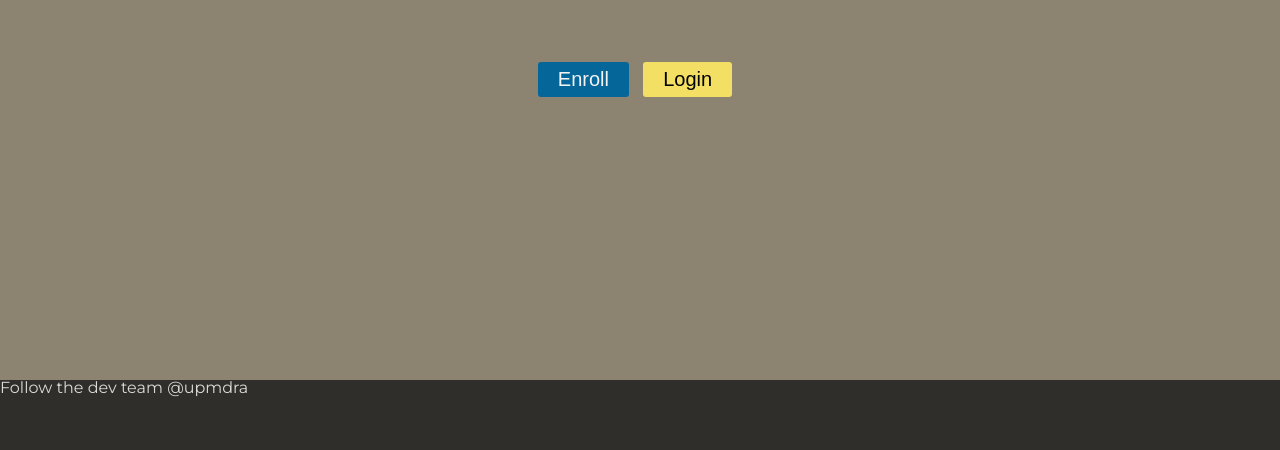
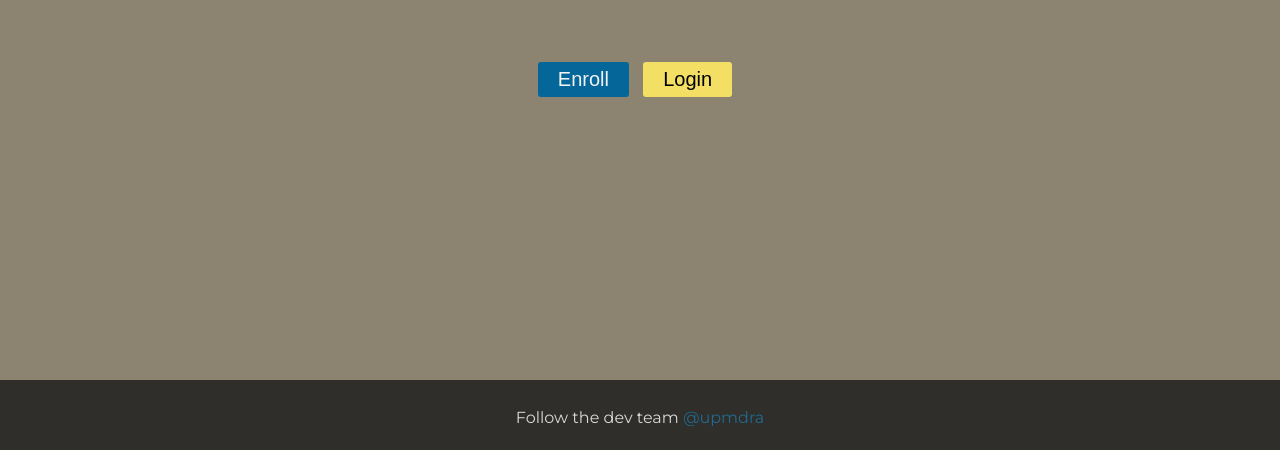
Before and after one commit to Loaye/PokePractice, a website: page public/index.html in a window 1280 px wide. Shown: the part 350-800 px from the top of the page. Drawn offline with Linux system fonts and the light colour scheme.

Commit message:
additional styles

```diff
--- a/public/index.html
+++ b/public/index.html
@@ -36,7 +36,7 @@
   </main>
 
   <footer>
-    <span>Follow the dev team <a href="https://twitter.com/upmdra">@upmdra</a></span>
+    <p>Follow the dev team <a href="https://twitter.com/upmdra">@upmdra</a></p>
   </footer>
 </body>
 
--- a/public/styles/layout.css
+++ b/public/styles/layout.css
@@ -23,3 +23,13 @@ footer {
   background-color: #191919;
   opacity: .8;
 }
+
+footer p {
+  width: 750px;
+  text-align: center;
+  margin: 30px auto;
+}
+
+footer p a {
+  color: #046699;
+}
```
Also changed, not shown: public/pokedex.html (+1 -1 lines), public/teambuilder.html (+1 -1 lines).
